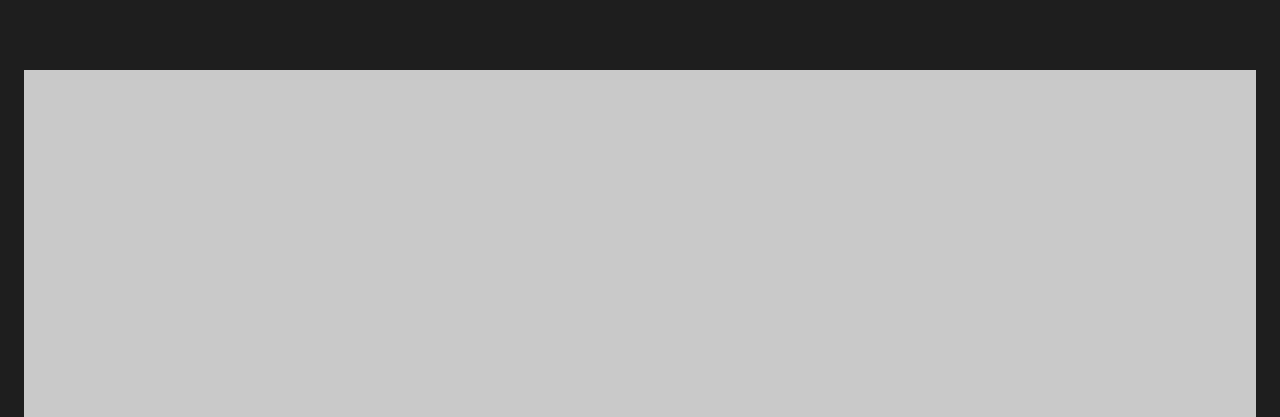
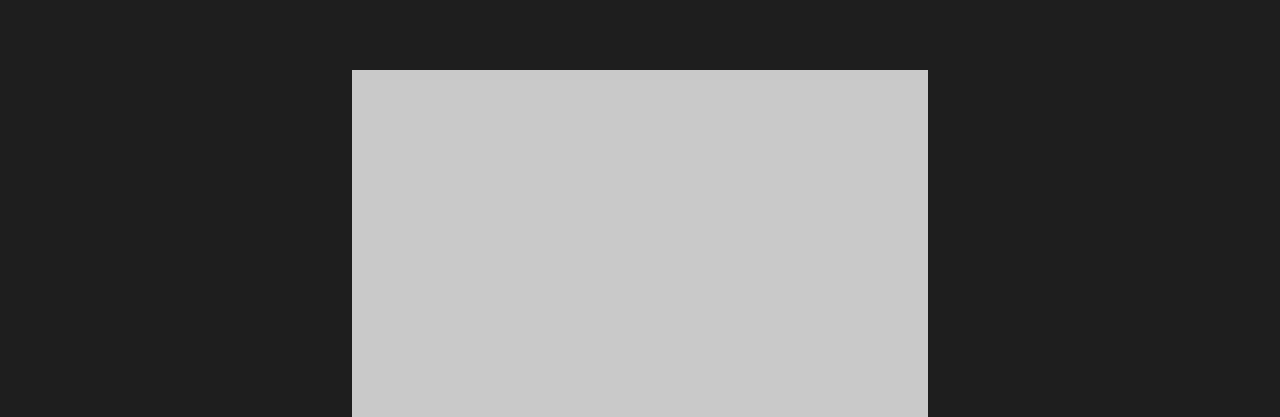
Before and after one commit to jacobcasas/castle-portfolio, a website built with Vite: page clients.html in a window 1280 px wide. Shown: the part 264-681 px from the top of the page. Built offline with nearby package versions, Linux system fonts and the light colour scheme.

Commit message:
optimized clients page for desktop

```diff
--- a/src/css/pages/client.css
+++ b/src/css/pages/client.css
@@ -24,5 +24,11 @@
 }
 
 @media (min-width: 1024px) {
+    .client-container {
+        margin: var(--spacing-10) var(--spacing-20);
+    }
 
+    .client-post {
+        width: 60%;
+    }
 }
```
